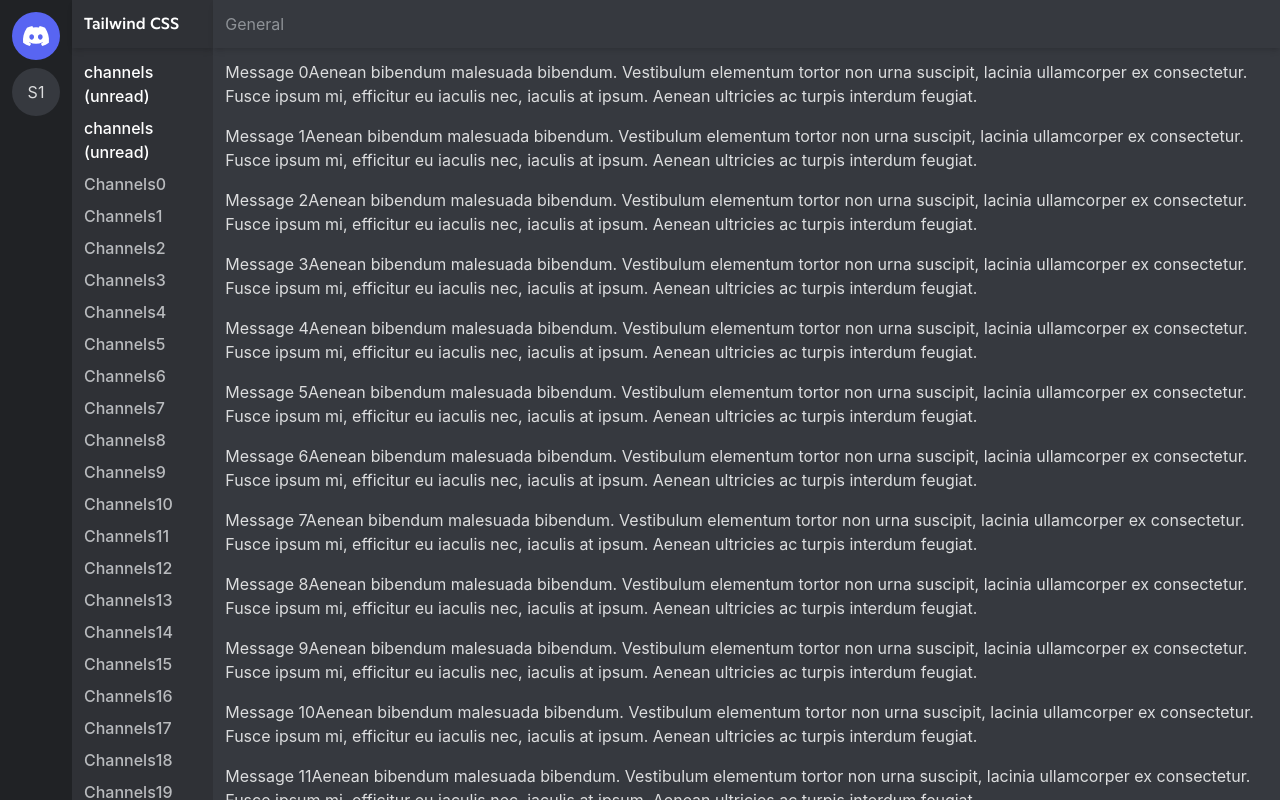
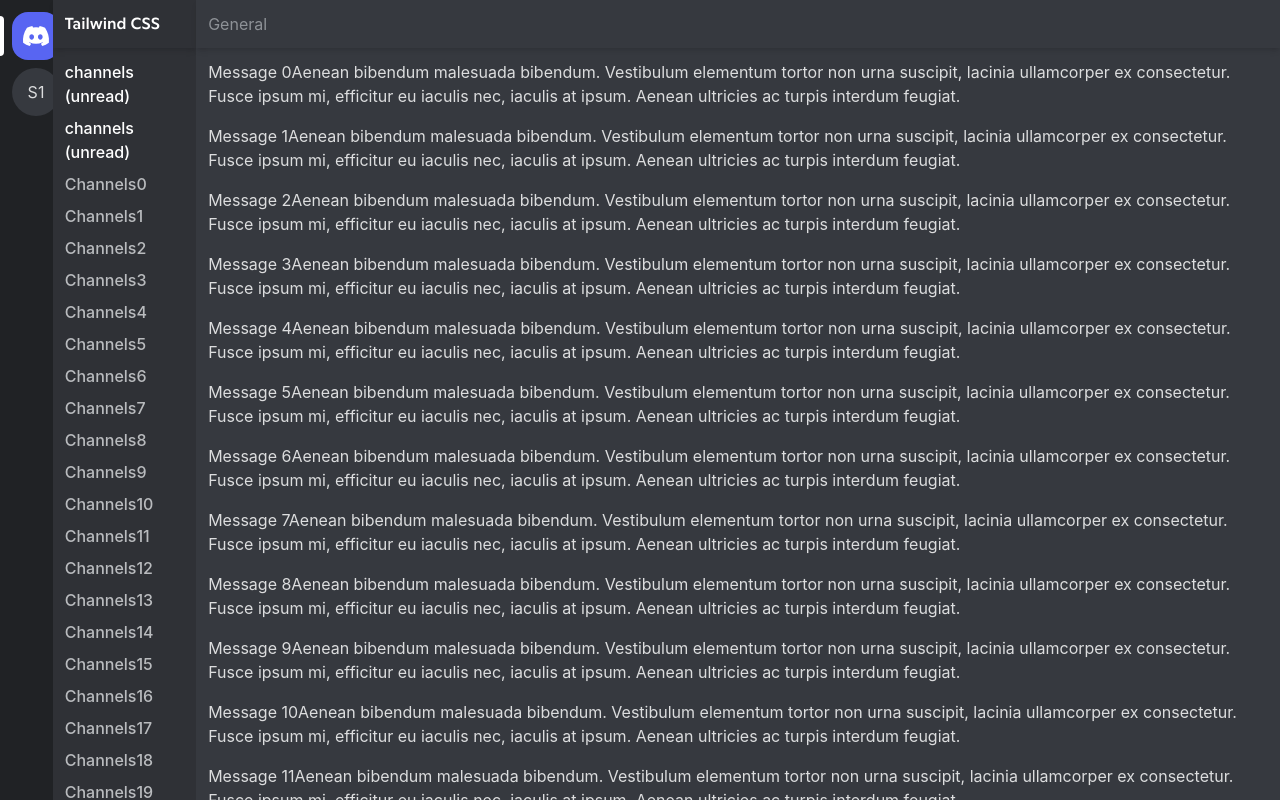
Before and after one commit to barrosdvlpr/Discord-Clone, a Next.js app: page / in a window 1280 px wide. Built offline with nearby package versions, Linux system fonts and the light colour scheme.

Commit message:
add transition effect

```diff
--- a/pages/_app.tsx
+++ b/pages/_app.tsx
@@ -11,21 +11,43 @@ function MyApp({ Component, pageProps }: AppProps) {
 
   return (
   <>
-  <div className="flex h-screen ">
-    <div className="bg-gray-900 text-gray-100 min-h-screen p-3 space-y-2 overflow-y-scroll min-w-min">
-      <Link legacyBehavior href="/">
-        <a className={`
-        ${router.pathname === "/" ? "rounded-2xl bg-brand text-white" : "hover:rounded-2xl hover:bg-brand hover:text-white text-gray-100 bg-gray-700"}
-          w-12 h-12 rounded-3xl  flex items-center justify-center transition-all duration-200`}
-        ><DiscordIcon className="w-7 h-5 "/></a>
-      </Link>
-      <Link legacyBehavior href="/servers/1">
-        <a className={`bg-gray-700 text-gray-100 w-12 h-12 rounded-3xl hover:rounded-xl flex items-center justify-center hover:bg-brand hover:text-white transition-all duration-200`}
-        >S1</a>
-      </Link>
+    <div className="flex h-screen text-gray-100">
+      <div className="p-3 space-y-2 overflow-y-scroll bg-gray-900">
+        <Link legacyBehavior href="/">
+          <a className="relative block group">
+            <div className="absolute flex items-center h-full -left-3">
+              <div
+                className={`${
+                  router.pathname === "/"
+                    ? "h-10"
+                    : "h-5 scale-0 opacity-0 group-hover:opacity-100 group-hover:scale-100"
+                } w-1 transition-all duration-200 origin-left bg-white rounded-r`}
+              ></div>
+            </div>
+
+            <div className="group-active:translate-y-px">
+              <div
+                className={`${
+                  router.pathname === "/"
+                    ? "rounded-2xl bg-brand text-white"
+                    : "text-gray-100 group-hover:rounded-2xl group-hover:bg-brand group-hover:text-white bg-gray-700 rounded-3xl"
+                } flex items-center justify-center w-12 h-12 transition-all duration-200`}
+              >
+                <DiscordIcon className="h-5 w-7" />
+              </div>
+            </div>
+          </a>
+        </Link>
+
+        <Link legacyBehavior href="/servers/1">
+          <a className="flex items-center justify-center w-12 h-12 text-gray-100 transition-all duration-200 bg-gray-700 rounded-3xl hover:rounded-2xl hover:bg-brand hover:text-white">
+            S1
+          </a>
+        </Link>
+      </div>
+
+      <Component {...pageProps} />
     </div>
-    <Component {...pageProps}/>
-  </div>
   </>
   )
 }
```
